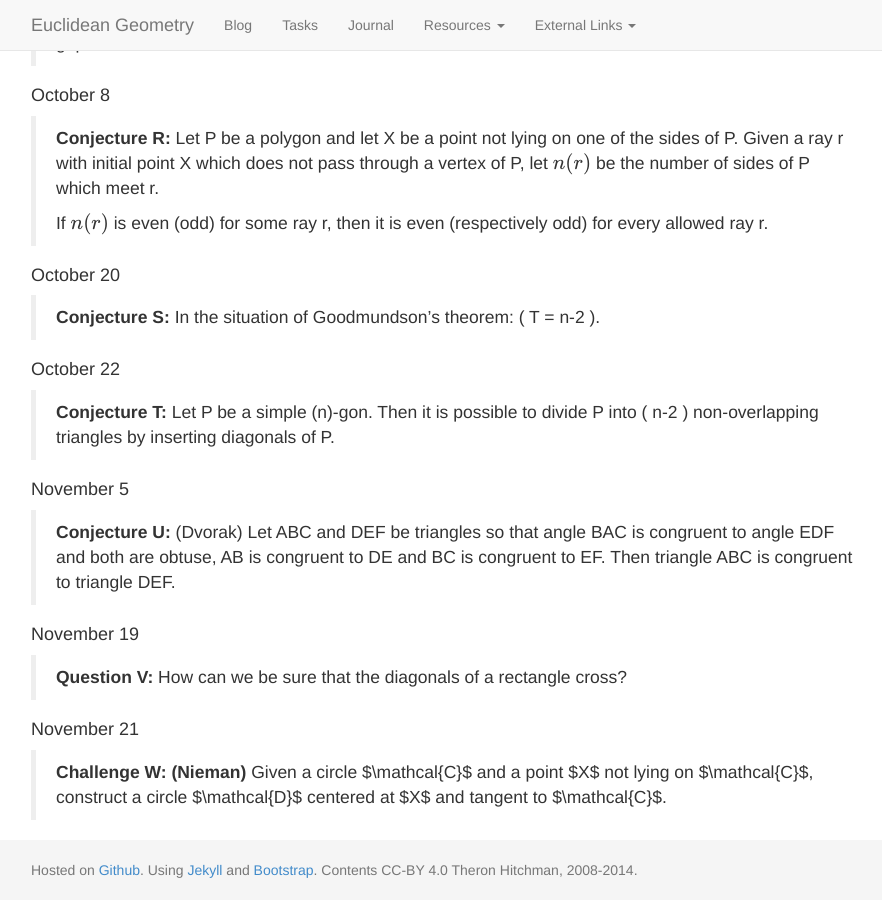
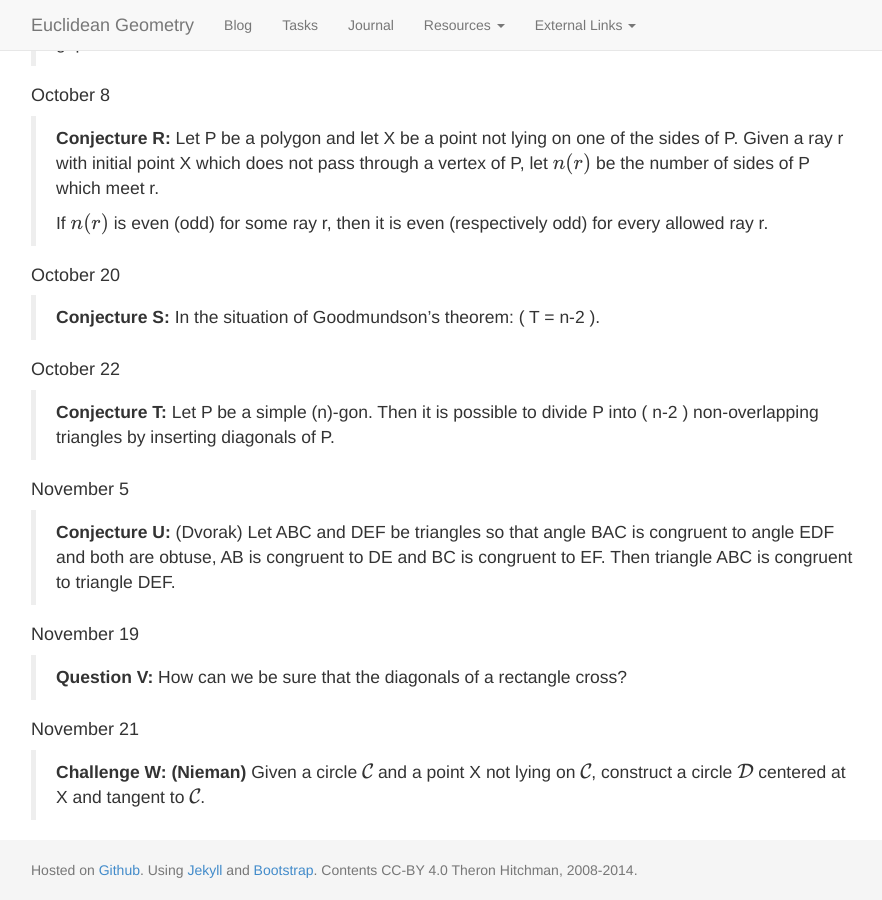
Before and after one commit to theronhitchman/euclidean-geometry, a Jekyll site: the page built from class/index.md, in a window 1280 px wide and 900 px high, scrolled down 1942 px. Shown: the whole window, without its empty margins (39-921 px from the left). Built offline with Jekyll 4.4.1, drawn with Linux system fonts in a browser that asks for light colours; nearby versions of some CDN libraries; formulas are drawn with MathJax 3.

```diff
--- a/class/index.md
+++ b/class/index.md
@@ -113,5 +113,6 @@ diagonals. But how do we know that those diagonals meet?
 
 #### November 21
 
-> **Challenge W: (Nieman)** Given a circle $\mathcal{C}$ and a point $X$ not lying on
-> $\mathcal{C}$, construct a circle $\mathcal{D}$ centered at $X$ and tangent to $\mathcal{C}$.
+> **Challenge W: (Nieman)** Given a circle \\(\mathcal{C}\\) and a point X not lying on
+> \\(\mathcal{C}\\), construct a circle \\(\mathcal{D}\\) centered at X and tangent to
+> \\(\mathcal{C}\\).
```
Also changed, not shown: _posts/2014-11-21-constructions.md (+3 -2 lines).
